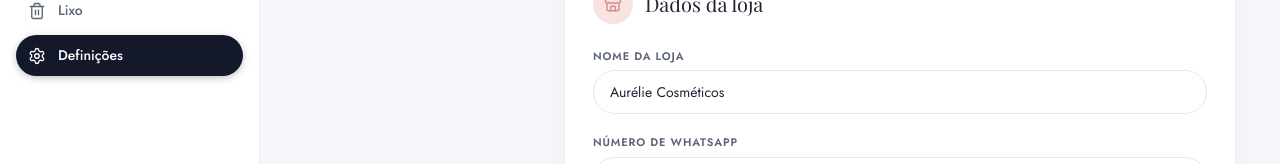
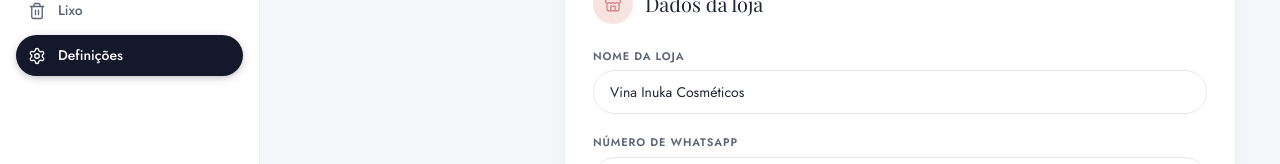
Before and after one commit to manueljaime007/project-vina-inuka-admin, a Next.js app in the folder web/: page /settings in a window 1280 px wide. Shown: the part 315-479 px from the top of the page. Built offline with nearby package versions, Linux system fonts and the light colour scheme; a web font is replaced by a local one.

Commit message:
feat: add admin settings page with theme and preferences

```diff
--- a/web/app/(admin)/settings/page.tsx
+++ b/web/app/(admin)/settings/page.tsx
@@ -36,7 +36,7 @@
         </div>
 
         <div className="mt-6 flex flex-col gap-5">
-          <Input label="Nome da loja" defaultValue="Aurélie Cosméticos" />
+          <Input label="Nome da loja" defaultValue="Vina Inuka Cosméticos" />
           <Input label="Número de WhatsApp" defaultValue="+244 900 000 000" />
           <Input label="Email de contacto" defaultValue="ola@aurelie.pt" />
           <Textarea
```
